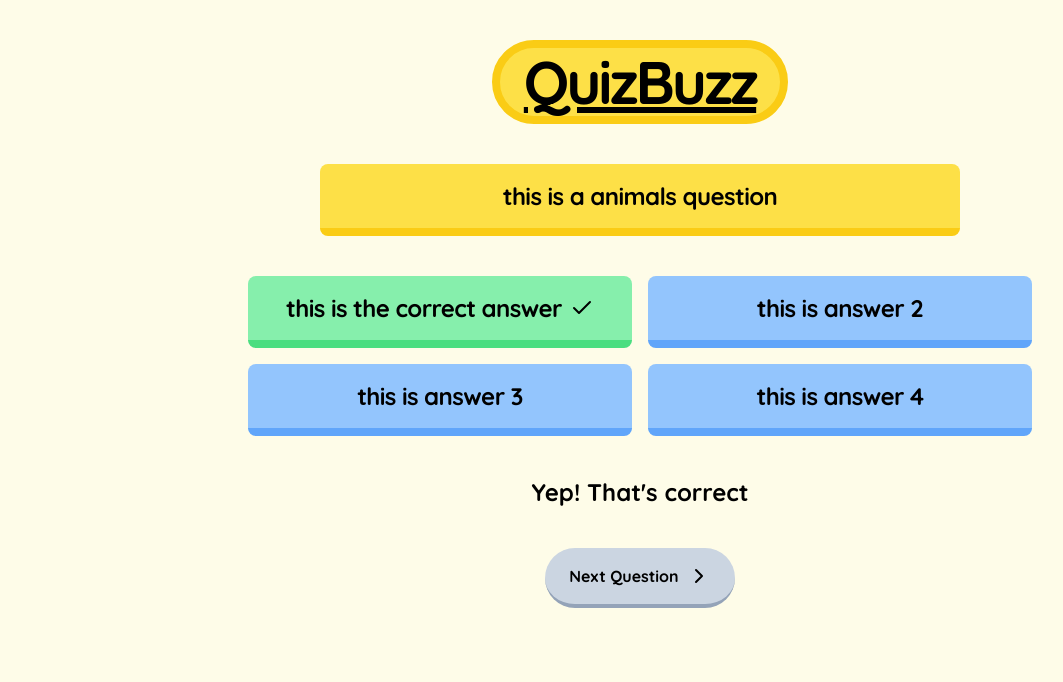
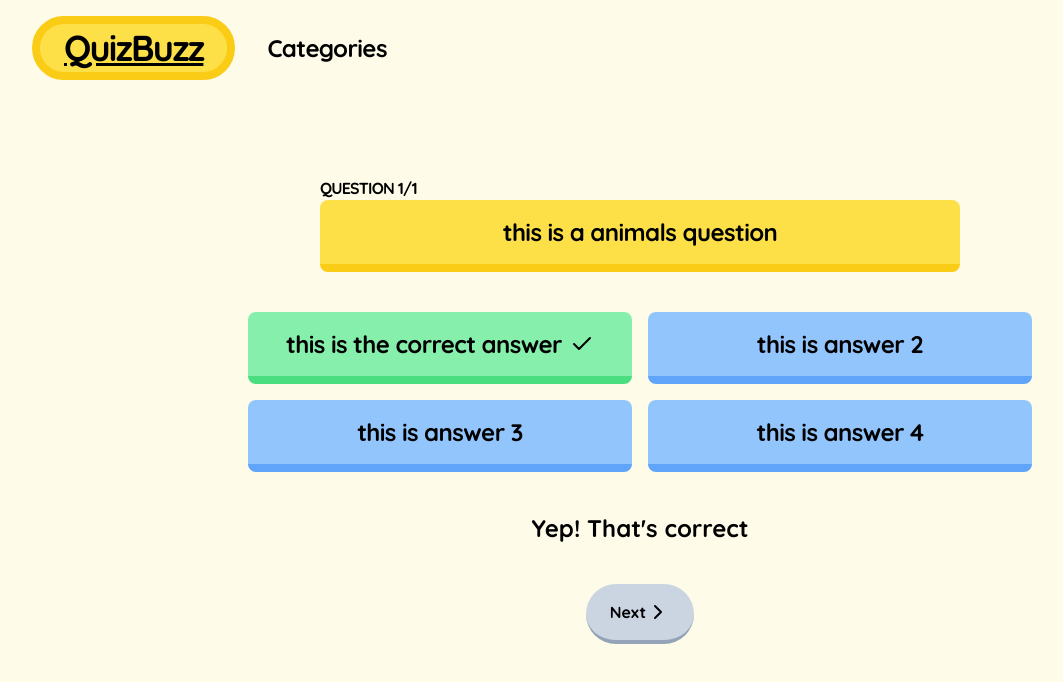
Before and after one commit to tomchaweb/quizbuzz, a Next.js app: page /categories/animals in a window 1280 px wide. Both pictures are taken after a click on the element "this is the correct answer". Shown: the top 682 px of the page, without its empty margins (0-1063 px from the left). Built offline with nearby package versions, Linux system fonts and the light colour scheme.

Commit message:
add navbar component and landing page

```diff
--- a/src/app/categories/[category]/page.tsx
+++ b/src/app/categories/[category]/page.tsx
@@ -82,9 +82,9 @@ export default function Home({ params }: { params: categoryParams }) {
   }
 
   return (
-    <main className="mt-10">
-      <h1 className="w-fit mx-auto text-6xl font-extrabold underline tracking-tighter px-6 py-1 rounded-full border-yellow-400 border-8 bg-yellow-300">QuizBuzz</h1>
-      <div className="w-fit mx-auto mt-10">
+    <main className="mt-10 h-[100vh]">
+      <div className="w-fit mx-auto md:mt-20">
+        <span className="font-bold uppercase tracking-tighter">Question {questionNumber + 1}/{filteredQuestions.length}</span>
         <Question questionText={currentQuestion.question} />
       </div>
       <div className="w-fit mx-auto mt-10 grid grid-cols-1 md:grid-cols-2 gap-4">
@@ -117,7 +117,7 @@ export default function Home({ params }: { params: categoryParams }) {
         }
       }} />}
       {quizEnded &&
-        <div className="w-fit mx-auto mt-10 text-center flex flex-col gap-4 text-2xl font-bold">
+        <div className="w-fit mx-auto mt-10 px-4 text-center flex flex-col gap-4 text-2xl font-bold">
           <span>That&apos;s the Quiz! You got {Math.round(score / filteredQuestions.length * 100)}% correct</span>
           <Link href="/categories" className="px-6 py-1 rounded-full border-green-400 border-4 bg-green-300">Play Again</Link>
         </div>
--- a/src/app/categories/page.tsx
+++ b/src/app/categories/page.tsx
@@ -46,8 +46,8 @@ export default function Home() {
 
   return (
     <main className="mt-10">
-      <h1 className="w-fit mx-auto text-6xl font-extrabold underline tracking-tighter px-6 py-1 rounded-full border-yellow-400 border-8 bg-yellow-300">QuizBuzz</h1>
-      <div className="grid grid-cols-2 md:grid-cols-3 items-center place-items-center gap-2 mt-10 mx-24 md:mx-96">
+      <h1 className="w-fit mx-auto text-4xl md:text-6xl font-extrabold underline tracking-tighter px-6 py-1 rounded-full border-yellow-400 border-8 bg-yellow-300">Categories</h1>
+      <div className="grid grid-cols-2 md:grid-cols-3 items-center place-items-center md:gap-16 mt-10 mx-4 md:mx-40 lg:mx-60">
         {categoryInfo.map((category) => {
           return <CategoryBadge key={`${category.categoryName}-badge`} icon={category.icon} color={category.color} borderColor={category.borderColor} category={category.categoryName} />
         })}
--- a/src/app/layout.tsx
+++ b/src/app/layout.tsx
@@ -2,6 +2,7 @@ import type { Metadata } from "next";
 import { Inter } from "next/font/google";
 import { Quicksand } from "next/font/google";
 import "./globals.css";
+import Navbar from "@/components/Navbar";
 
 const inter = Inter({ subsets: ["latin"] });
 const quicksand = Quicksand({ subsets: ["latin"], display: "swap" })
@@ -18,7 +19,7 @@ export default function RootLayout({
 }>) {
   return (
     <html lang="en">
-      <body className={`${quicksand.className} aliased bg-yellow-50`}>{children}</body>
+      <body className={`${quicksand.className} aliased bg-yellow-50`}><Navbar />{children}</body>
     </html>
   );
 }
--- a/src/app/page.tsx
+++ b/src/app/page.tsx
@@ -6,9 +6,10 @@ import Link from "next/link";
 export default function Home() {
 
   return (
-    <main className="mt-10 flex flex-col items-center">
-      <h1 className="w-fit mx-auto text-6xl font-extrabold underline tracking-tighter px-6 py-1 rounded-full border-yellow-400 border-8 bg-yellow-300">QuizBuzz</h1>
-      <Link href="/categories" className="mt-10 px-6 py-1 flex items-center align-middle gap-2 text-4xl font-bold rounded-full border-yellow-400 border-8 bg-yellow-300">Categories<ArrowRight size={32} /></Link>
+    <main className="mt-20 p-16 flex flex-col items-center gap-4">
+      <h1 className="w-fit mx-auto text-4xl md:text-6xl font-extrabold tracking-tighter px-6 py-1 rounded-full border-yellow-400 border-8 bg-yellow-300">Welcome to <span className="underline">QuizBuzz</span></h1>
+      <span className="text-2xl md:text-4xl font-bold text-center">Choose your favourite category and test your knowledge</span>
+      <Link href="/categories" className="mt-10 px-6 py-1 flex items-center align-middle gap-2 text-2xl md:text-4xl font-bold rounded-full border-green-400 border-8 bg-green-300">Play Now<ArrowRight size={32} /></Link>
     </main>
   );
 }
--- /dev/null
+++ b/src/components/Navbar.tsx
@@ -0,0 +1,16 @@
+import Link from "next/link";
+
+export default function Navbar() {
+  return (
+    <nav className="px-4 md:px-8 py-4 flex items-center gap-2 md:gap-8 ">
+      <Link href="/">
+        <h1 className="w-fit mx-auto text-2xl md:text-4xl font-extrabold underline tracking-tighter px-6 py-1 rounded-full border-yellow-400 border-8 bg-yellow-300">QuizBuzz</h1>
+      </Link>
+      <ul>
+        <li>
+          <Link href="/categories" className="text-xl md:text-2xl font-extrabold tracking-tight">Categories</Link>
+        </li>
+      </ul>
+    </nav>
+  )
+}
--- a/src/components/NextButton.tsx
+++ b/src/components/NextButton.tsx
@@ -2,8 +2,8 @@ import { ChevronRight } from "lucide-react"
 
 export default function NextButton({ handleClick }: { handleClick: React.MouseEventHandler }) {
   return (
-    <div className="w-fit mx-auto mt-10 flex items-center justify-center gap-2 bg-slate-300 px-6 py-4 rounded-full hover:cursor-pointer hover:bg-slate-400 border-b-4 border-slate-400 transition-all" onClick={handleClick}>
-      <span className="font-bold">Next Question</span>
+    <div className="w-fit mx-auto mt-10 flex items-center justify-center bg-slate-300 px-6 py-4 rounded-full hover:cursor-pointer hover:bg-slate-400 border-b-4 border-slate-400 transition-all" onClick={handleClick}>
+      <span className="font-bold">Next</span>
       <button><ChevronRight /></button>
     </div>
 
```
